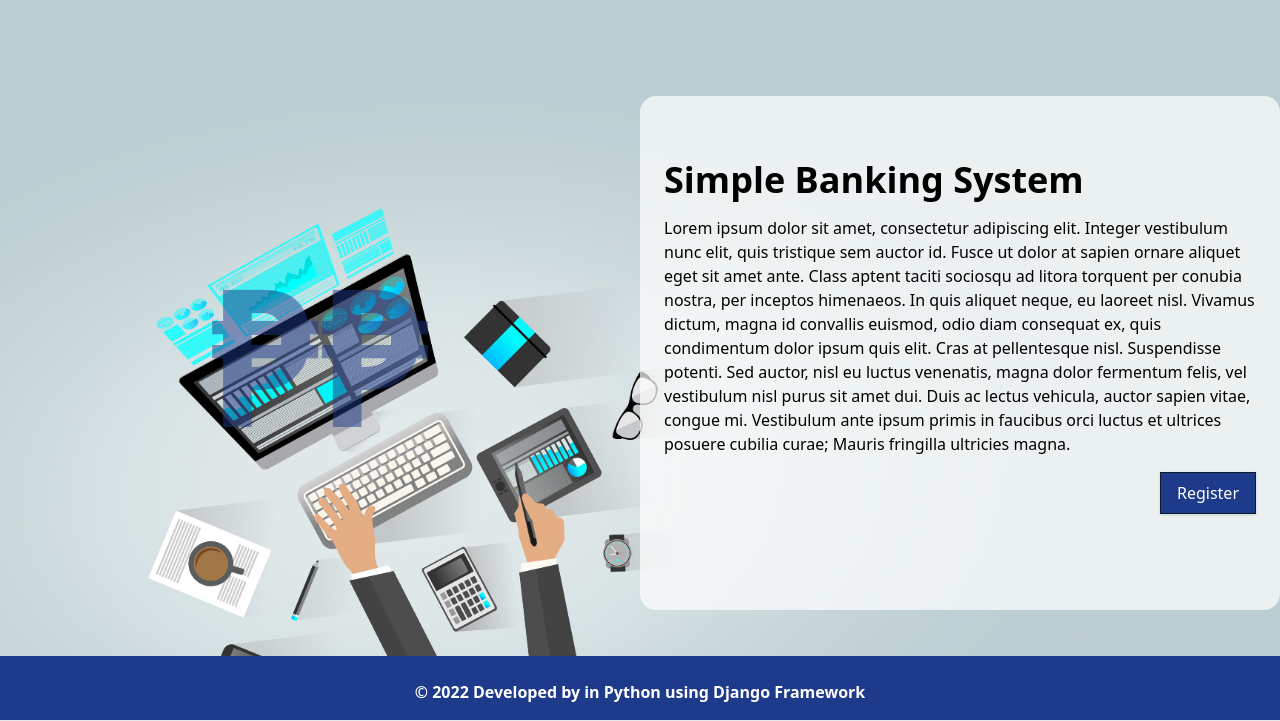
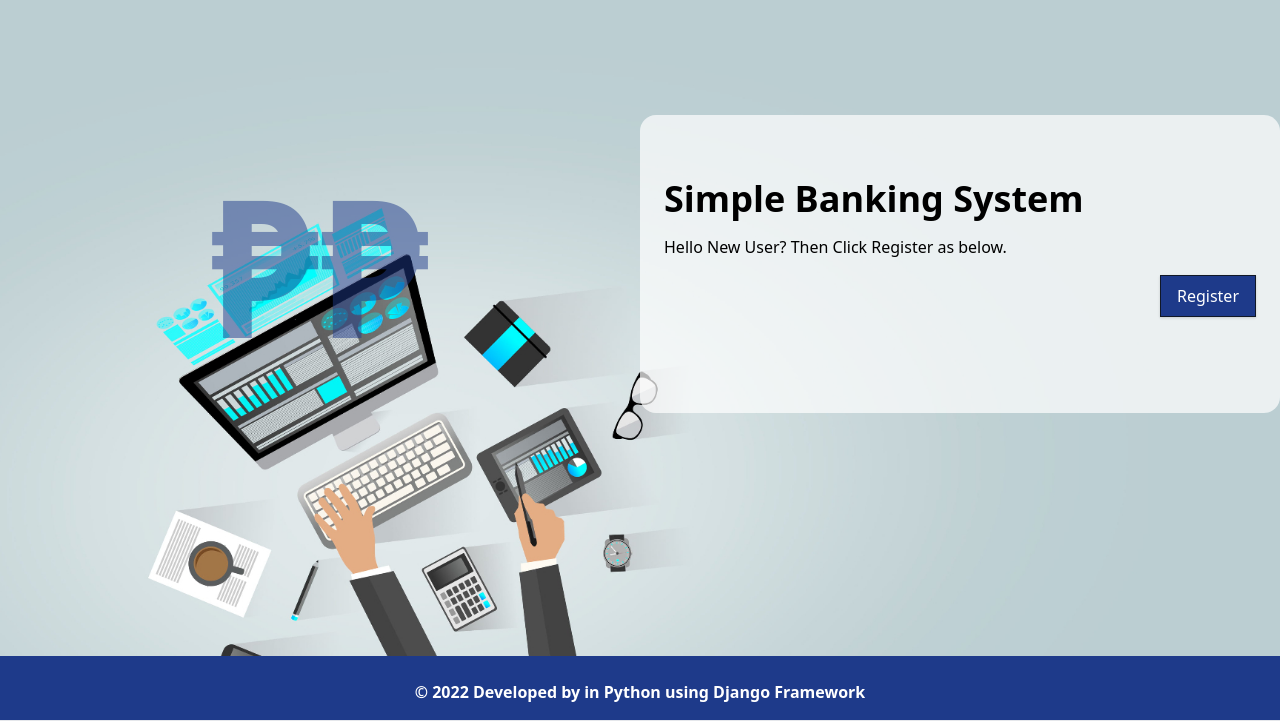
Before and after one commit to rajsangani01/Simple-Banking-Management-System, a Django app: page / in a window 1280 px wide. Shown: the part 78-799 px from the top of the page. Run offline with Django 3.2, Linux system fonts and the light colour scheme; parts of the project's set-up code (start-up, migrations or seed data) failed here and were passed over.

Commit message:
change some contents in index.html

```diff
--- a/django_banking/templates/core/index.html
+++ b/django_banking/templates/core/index.html
@@ -4,17 +4,15 @@
     <div class="w-full lg:w-1/2 lg:py-6 text-center">
         <h1 style="font-size: 12rem" class="font-black text-blue-900 text-opacity-50">&#x20B1;&#x20B1;</h1>
     </div>
-    <div class="flex flex-col w-full lg:w-1/2 justify-center items-start pt-12 pb-24 px-6 bg-white rounded-2xl bg-opacity-70">
+    <div
+        class="flex flex-col w-full lg:w-1/2 justify-center items-start pt-12 pb-24 px-6 bg-white rounded-2xl bg-opacity-70">
         <h1 class="font-bold text-4xl my-4">Simple Banking System</h1>
         <p class="leading-normal mb-4">
-            Lorem ipsum dolor sit amet, consectetur adipiscing elit. Integer vestibulum nunc elit, quis tristique sem auctor id. Fusce ut dolor at sapien ornare aliquet eget sit amet ante. Class aptent taciti sociosqu ad litora torquent per conubia nostra, per inceptos
-            himenaeos. In quis aliquet neque, eu laoreet nisl. Vivamus dictum, magna id convallis euismod, odio diam consequat ex, quis condimentum dolor ipsum quis elit. Cras at pellentesque nisl. Suspendisse potenti. Sed auctor, nisl eu luctus venenatis,
-            magna dolor fermentum felis, vel vestibulum nisl purus sit amet dui. Duis ac lectus vehicula, auctor sapien vitae, congue mi. Vestibulum ante ipsum primis in faucibus orci luctus et ultrices posuere cubilia curae; Mauris fringilla ultricies
-            magna.
-
+            Hello New User? Then Click Register as below.
         </p>
         <div class="flex justify-end w-full">
-            <a href="{% url 'accounts:user_registration' %}" class="bg-blue-900 text-white rounded-none hover:bg-white hover:text-blue-900 hover:border-blue-900 shadow hover:shadow-lg py-2 px-4 border border-gray-900 hover:border-transparent">Register</a>
+            <a href="{% url 'accounts:user_registration' %}"
+                class="bg-blue-900 text-white rounded-none hover:bg-white hover:text-blue-900 hover:border-blue-900 shadow hover:shadow-lg py-2 px-4 border border-gray-900 hover:border-transparent">Register</a>
         </div>
     </div>
 </div>
```
